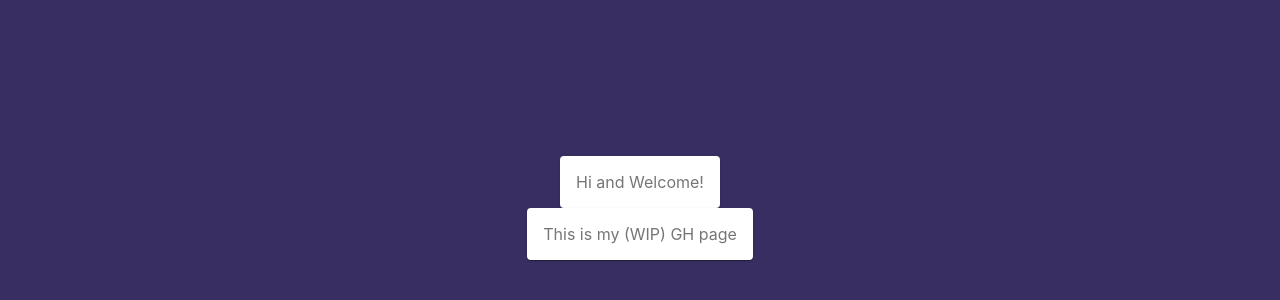
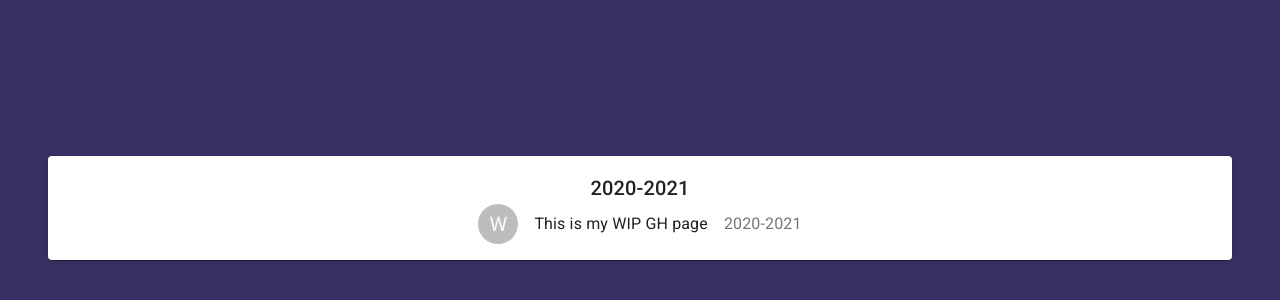
Before and after one commit to elindgren/about, a React (Create React App) app: page / in a window 1280 px wide. Shown: the part 192-492 px from the top of the page. Built offline with nearby package versions, Linux system fonts and the light colour scheme.

Commit message:
Continue working on about page layout

```diff
--- a/src/App.js
+++ b/src/App.js
@@ -1,7 +1,7 @@
 import logo from './logo.svg';
 import React from 'react';
 import { makeStyles } from '@material-ui/core/styles';
-import { Box, Button, Grid, Typography, Paper } from '@material-ui/core';
+import { Box, Button, Grid, Typography, Paper, Avatar } from '@material-ui/core';
 import './App.css';
 
 
@@ -13,7 +13,7 @@ const useStyles = makeStyles((theme) => ({
   paper: {
     padding: theme.spacing(2),
     textAlign: 'center',
-    color: theme.palette.text.secondary,
+    width: '90%',
   },
 }));
 
@@ -30,13 +30,25 @@ function App() {
         direction="column"
         alignItems="center"
         justify="center"
-        style={{ minHeight: '100vh' }}>
-        <Grid item xs={12}>
-          <Paper className={classes.paper}>Hi and Welcome!</Paper>
-        </Grid>
-        <Grid item xs={12}>
-          <Paper className={classes.paper}>This is my (WIP) GH page</Paper>
-        </Grid>
+        style={{ minHeight: '100vh' }}
+        >
+        <Paper className={classes.paper}>
+          <Grid direction="column" spacing={2} alignItems="flex-start" item xs={12}>
+            <Typography variant="h6" >2020-2021</Typography>
+            <Grid container direction="row" justify="center" alignItems="center" spacing={2}>
+
+              <Grid item>
+                <Avatar>W</Avatar>
+              </Grid>
+              <Grid item>
+                <Typography >This is my WIP GH page</Typography>
+              </Grid>
+              <Grid item>
+                <Typography color="textSecondary" variant="subtitle1">2020-2021</Typography>
+              </Grid>
+            </Grid>
+          </Grid>
+        </Paper>
       </Grid>
     </div>
   )
```
Also changed, not shown: 1 other file (tests, documents, lock files or other folders).
